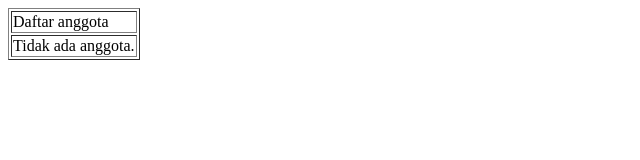
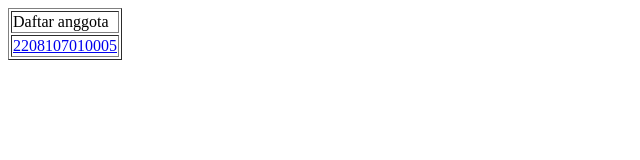
Before and after one commit to Iffatunnisaa/INF206-2024-A3-DroughtGuard, a plain HTML site: page index.html in a window 1280 px wide. Shown: the whole page, without its empty margins (0-640 px from the left). Drawn offline with Linux system fonts and the light colour scheme.

Commit message:
add 2208107010005.html

```diff
--- a/index.html
+++ b/index.html
@@ -6,7 +6,9 @@
 <body>
 <table border=”0”>
 <tr><td>Daftar anggota</td></tr>
-<tr><td>Tidak ada anggota.</td></tr>
+<tr><td>
+    <a href= "2208107010005.html"> 2208107010005 </a>
+</td></tr>
 </table>
 </body>
 </html>
```
Also changed, not shown: 2208107010005.html (added, +12 -0 lines).
